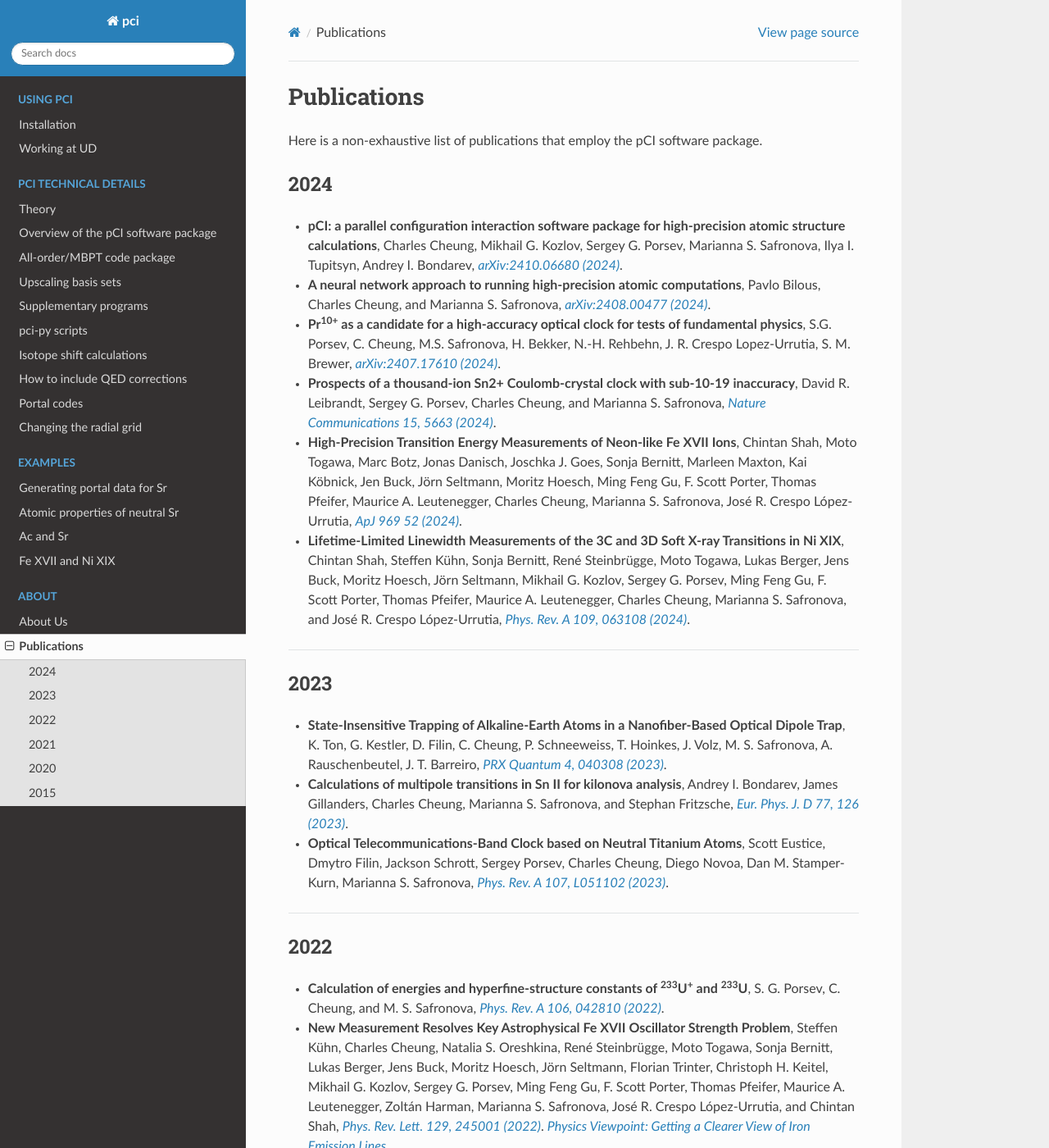
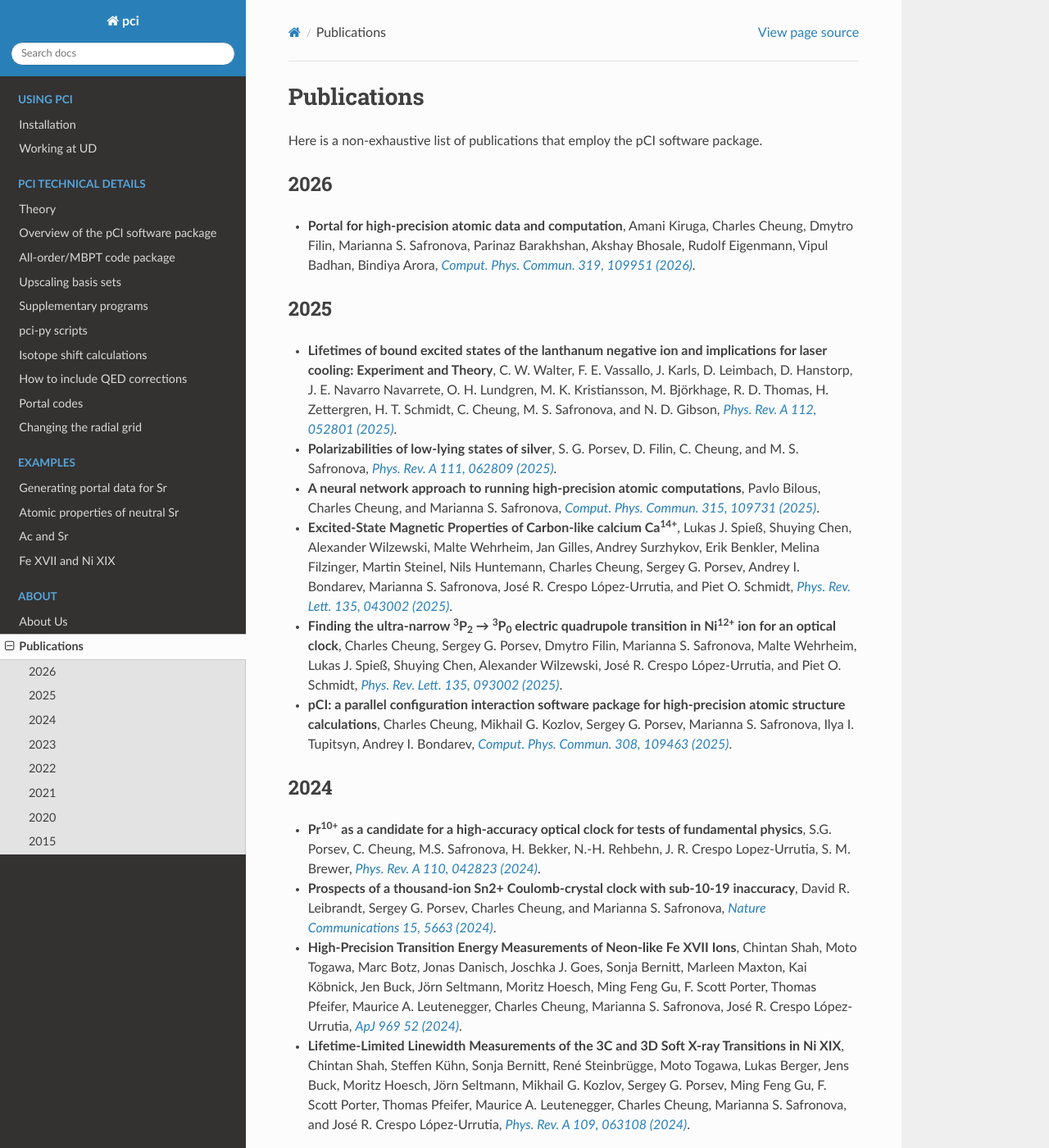
Before and after one commit to ud-pci/pCI, a Sphinx documentation site: the page built from docs/publications.md, in a window 1280 px wide and 1400 px high. Shown: the whole window at 82% size. Built offline with Sphinx 7.4.7 and the Read the Docs theme 3.1.0, drawn with Linux system fonts in a browser that asks for light colours.

Commit message:
update pubs

```diff
--- a/docs/publications.md
+++ b/docs/publications.md
@@ -2,10 +2,19 @@
 
 Here is a non-exhaustive list of publications that employ the pCI software package.
 
+## 2026
+- **Portal for high-precision atomic data and computation**, Amani Kiruga, Charles Cheung, Dmytro Filin, Marianna S. Safronova, Parinaz Barakhshan, Akshay Bhosale, Rudolf Eigenmann, Vipul Badhan, Bindiya Arora, *[Comput. Phys. Commun. 319, 109951 (2026)](https://www.sciencedirect.com/science/article/abs/pii/S0010465525004527)*.
+
+## 2025
+- **Lifetimes of bound excited states of the lanthanum negative ion and implications for laser cooling: Experiment and Theory**, C. W. Walter, F. E. Vassallo, J. Karls, D. Leimbach, D. Hanstorp, J. E. Navarro Navarrete, O. H. Lundgren, M. K. Kristiansson, M. Björkhage, R. D. Thomas, H. Zettergren, H. T. Schmidt, C. Cheung, M. S. Safronova, and N. D. Gibson, *[Phys. Rev. A 112, 052801 (2025)](https://journals.aps.org/pra/abstract/10.1103/6641-mdhr)*.
+- **Polarizabilities of low-lying states of silver**, S. G. Porsev, D. Filin, C. Cheung, and M. S. Safronova, *[Phys. Rev. A 111, 062809 (2025)](https://journals.aps.org/pra/abstract/10.1103/PhysRevA.111.062809)*.
+- **A neural network approach to running high-precision atomic computations**, Pavlo Bilous, Charles Cheung, and Marianna S. Safronova, *[Comput. Phys. Commun. 315, 109731 (2025)](https://www.sciencedirect.com/science/article/pii/S0010465525002334)*.
+- **Excited-State Magnetic Properties of Carbon-like calcium Ca<sup>14+</sup>**, Lukas J. Spieß, Shuying Chen, Alexander Wilzewski, Malte Wehrheim, Jan Gilles, Andrey Surzhykov, Erik Benkler, Melina Filzinger, Martin Steinel, Nils Huntemann, Charles Cheung, Sergey G. Porsev, Andrey I. Bondarev, Marianna S. Safronova, José R. Crespo López-Urrutia, and Piet O. Schmidt, *[Phys. Rev. Lett. 135, 043002 (2025)](https://journals.aps.org/prl/abstract/10.1103/p88p-brnx)*.
+- **Finding the ultra-narrow <sup>3</sup>P<sub>2</sub> → <sup>3</sup>P<sub>0</sub> electric quadrupole transition in Ni<sup>12+</sup> ion for an optical clock**, Charles Cheung, Sergey G. Porsev, Dmytro Filin, Marianna S. Safronova, Malte Wehrheim, Lukas J. Spieß, Shuying Chen, Alexander Wilzewski, José R. Crespo López-Urrutia, and Piet O. Schmidt, *[Phys. Rev. Lett. 135, 093002 (2025)](https://journals.aps.org/prl/abstract/10.1103/flwf-c2m1)*.
+- **pCI: a parallel configuration interaction software package for high-precision atomic structure calculations**, Charles Cheung, Mikhail G. Kozlov, Sergey G. Porsev, Marianna S. Safronova, Ilya I. Tupitsyn, Andrey I. Bondarev, *[Comput. Phys. Commun. 308, 109463 (2025)](https://www.sciencedirect.com/science/article/abs/pii/S0010465524003862)*.
+
 ## 2024
-- **pCI: a parallel configuration interaction software package for high-precision atomic structure calculations**, Charles Cheung, Mikhail G. Kozlov, Sergey G. Porsev, Marianna S. Safronova, Ilya I. Tupitsyn, Andrey I. Bondarev, *[arXiv:2410.06680 (2024)](https://arxiv.org/abs/2410.06680)*.
-- **A neural network approach to running high-precision atomic computations**, Pavlo Bilous, Charles Cheung, and Marianna S. Safronova, *[arXiv:2408.00477 (2024)](https://arxiv.org/abs/2408.00477)*.
-- **Pr<sup>10+</sup> as a candidate for a high-accuracy optical clock for tests of fundamental physics**, S.G. Porsev, C. Cheung, M.S. Safronova, H. Bekker, N.-H. Rehbehn, J. R. Crespo Lopez-Urrutia, S. M. Brewer, *[arXiv:2407.17610 (2024)](https://arxiv.org/abs/2407.17610)*.
+- **Pr<sup>10+</sup> as a candidate for a high-accuracy optical clock for tests of fundamental physics**, S.G. Porsev, C. Cheung, M.S. Safronova, H. Bekker, N.-H. Rehbehn, J. R. Crespo Lopez-Urrutia, S. M. Brewer, *[Phys. Rev. A 110, 042823 (2024)](https://journals.aps.org/pra/abstract/10.1103/PhysRevA.110.042823)*.
 - **Prospects of a thousand-ion Sn2+ Coulomb-crystal clock with sub-10-19 inaccuracy**, David R. Leibrandt, Sergey G. Porsev, Charles Cheung, and Marianna S. Safronova, *[Nature Communications 15, 5663 (2024)](https://www.nature.com/articles/s41467-024-49241-w)*.
 - **High-Precision Transition Energy Measurements of Neon-like Fe XVII Ions**, Chintan Shah, Moto Togawa, Marc Botz, Jonas Danisch, Joschka J. Goes, Sonja Bernitt, Marleen Maxton, Kai Köbnick, Jen Buck, Jörn Seltmann, Moritz Hoesch, Ming Feng Gu, F. Scott Porter, Thomas Pfeifer, Maurice A. Leutenegger, Charles Cheung, Marianna S. Safronova, José R. Crespo López-Urrutia, *[ApJ 969 52 (2024)](https://iopscience.iop.org/article/10.3847/1538-4357/ad454b)*.
 - **Lifetime-Limited Linewidth Measurements of the 3C and 3D Soft X-ray Transitions in Ni XIX**, Chintan Shah, Steffen Kühn, Sonja Bernitt, René Steinbrügge, Moto Togawa, Lukas Berger, Jens Buck, Moritz Hoesch, Jörn Seltmann, Mikhail G. Kozlov, Sergey G. Porsev, Ming Feng Gu, F. Scott Porter, Thomas Pfeifer, Maurice A. Leutenegger, Charles Cheung, Marianna S. Safronova, and José R. Crespo López-Urrutia, *[Phys. Rev. A 109, 063108 (2024)](https://journals.aps.org/pra/abstract/10.1103/PhysRevA.109.063108)*.
```
